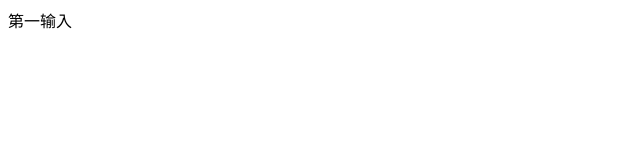
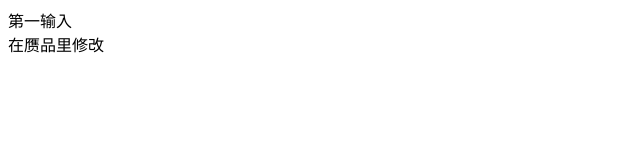
Before and after one commit to djh-eng/again, a plain HTML site: page index.html in a window 1280 px wide. Shown: the whole page, without its empty margins (0-640 px from the left). Drawn offline with Linux system fonts and the light colour scheme.

Commit message:
在赝品里面改

```diff
--- a/index.html
+++ b/index.html
@@ -7,5 +7,6 @@
 </head>
 <body>
     <div>第一输入</div>
+    <div>在赝品里修改</div>
 </body>
 </html>
```
